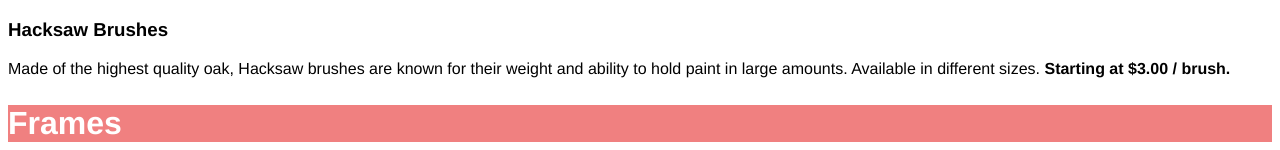
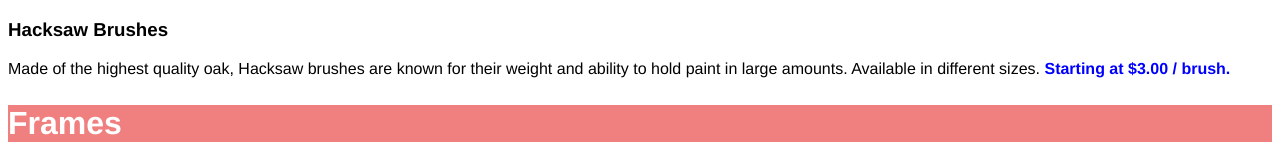
Before and after one commit to kenklak/prj-rev-bwfs-dasmoto, a plain HTML site: page Dasmoto/index.html in a window 1280 px wide. Shown: the part 616-766 px from the top of the page. Drawn offline with Linux system fonts and the light colour scheme.

Commit message:
Update style.css

```diff
--- a/Dasmoto/resources/css/style.css
+++ b/Dasmoto/resources/css/style.css
@@ -20,6 +20,6 @@ h2 {
 #paint h2 {
   background-color: skyblue;
 }
-.price strong {
+strong {
   color: blue;
 }
```
